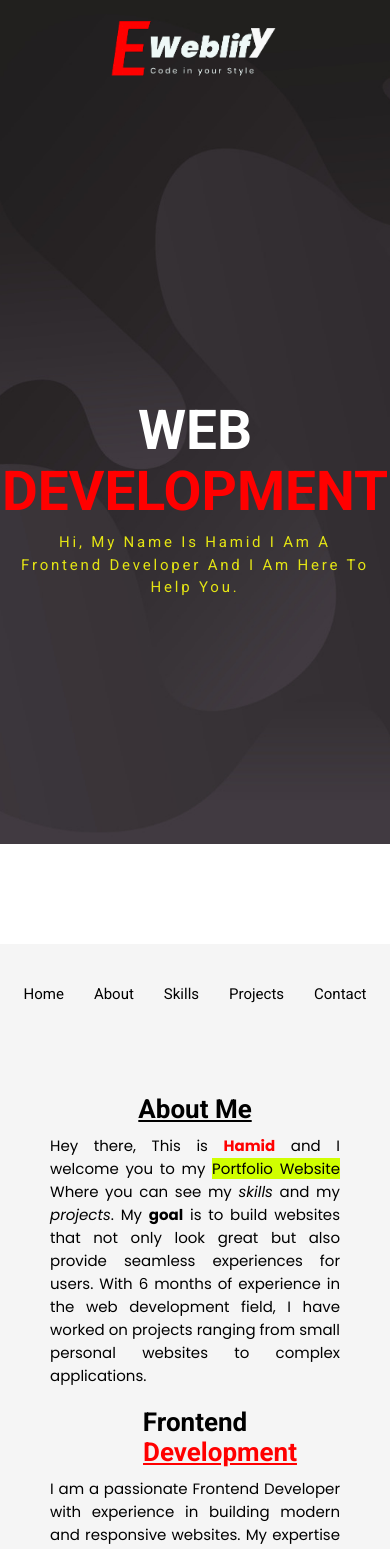
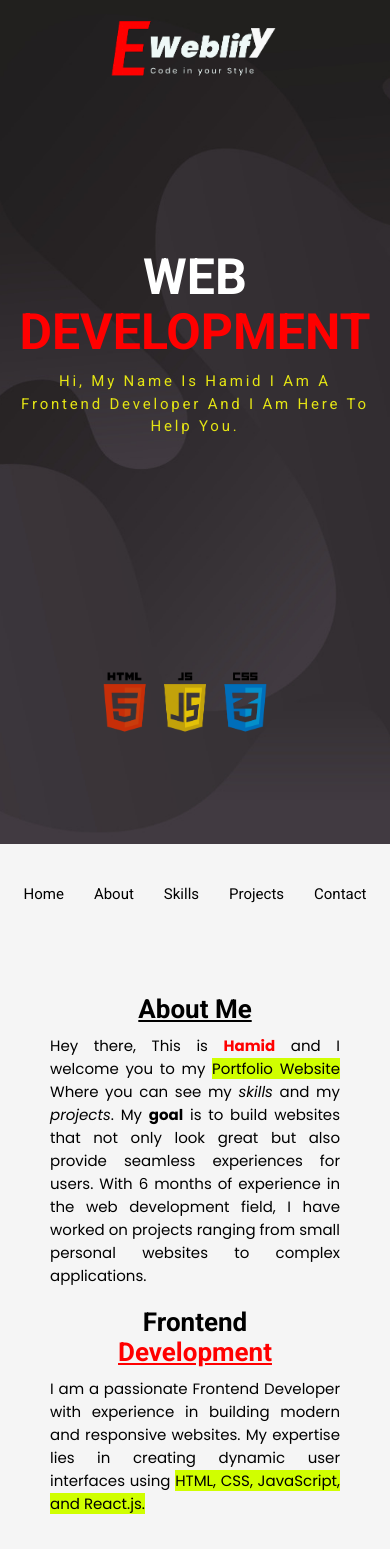
Before and after one commit to EWeblify/EWeblify-Portfolio, a React (Create React App) app: page / in a window 390 px wide. Shown: the top 1549 px of the page. Built offline with nearby package versions, Linux system fonts and the light colour scheme; a web font is replaced by a local one.

Commit message:
Updated website content

```diff
--- a/src/components/Eweblify.js
+++ b/src/components/Eweblify.js
@@ -371,7 +371,6 @@ const Eweblify = () => {
         <div className="contact-left">
           <h1>Let's chat Together</h1>
           <h1>Tell me about the website you want.</h1>
-          <div className="contact-box">
             <div className="contacts">
               <span><img src={mail} alt="icon" /></span>
               <span>
@@ -399,7 +398,6 @@ const Eweblify = () => {
                 <p>My Facebook account</p>
                 <p><a href="https://www.facebook.com/" target='_blank'>EWeblify (Facebook)</a></p>
               </span>
-            </div>
           </div>
         </div>
 
--- a/src/components/style.css
+++ b/src/components/style.css
@@ -10,7 +10,8 @@
 }
 
 /* Body */
-html, body {
+html,
+body {
   font-family: 'Roboto', sans-serif;
   overflow-x: hidden;
   width: 100%;
@@ -21,6 +22,7 @@ html, body {
   overflow: hidden;
   position: relative;
 }
+
 .header {
   height: 100vh;
   color: white;
@@ -44,7 +46,8 @@ html, body {
   animation-duration: 1.5s;
   animation-timing-function: ease-in-out;
 }
-.head-txt span{
+
+.head-txt span {
   color: red;
 }
 
@@ -73,12 +76,16 @@ html, body {
   z-index: 1000;
 }
 
-.card, .card2, .card3 {
+.card,
+.card2,
+.card3 {
   position: absolute;
   transform: rotate(-20deg);
 }
 
-.card img, .card2 img, .card3 img {
+.card img,
+.card2 img,
+.card3 img {
   width: 510px;
   height: 220px;
   box-shadow: -20px 20px 17px rgba(0, 0, 0, 0.8);
@@ -109,6 +116,7 @@ html, body {
     transform: translate(100vw, -100px) rotate(-20deg);
     opacity: 0;
   }
+
   to {
     transform: translate(0, 0) rotate(-20deg);
     opacity: 1;
@@ -120,6 +128,7 @@ html, body {
     transform: translate(100vw, -100px) rotate(-20deg);
     opacity: 0;
   }
+
   to {
     transform: translate(0, 0) rotate(-20deg);
     opacity: 1;
@@ -131,32 +140,38 @@ html, body {
     transform: translate(100vw, -100px) rotate(-20deg);
     opacity: 0;
   }
+
   to {
     transform: translate(0, 0) rotate(-20deg);
     opacity: 1;
   }
 }
-.lang-logo img{
+
+.lang-logo img {
   width: 180px;
   position: absolute;
   right: 10px;
   bottom: 5px;
   animation: langLogoAnime 2s ease-in-out;
 }
+
 @keyframes langLogoAnime {
-  0%{
+  0% {
     opacity: 0;
   }
-  100%{
+
+  100% {
     opacity: 1;
   }
 }
+
 /* Navbar */
 #navbar {
   display: flex;
   justify-content: center;
 }
-#navbar ul{
+
+#navbar ul {
   display: flex;
   list-style-type: none;
   text-align: center;
@@ -167,7 +182,8 @@ html, body {
   align-items: center;
   justify-content: center;
 }
-#navbar ul li a{
+
+#navbar ul li a {
   text-decoration: none;
   margin: 60px;
   font-size: 20px;
@@ -175,15 +191,18 @@ html, body {
   font-weight: bold;
   transition: all 0.2s;
 }
-#navbar ul li a:hover{
+
+#navbar ul li a:hover {
   color: red;
 }
+
 .underline-animation {
   display: inline-block;
   position: relative;
   color: red;
   cursor: pointer;
 }
+
 .underline-animation::after {
   content: "";
   position: absolute;
@@ -194,6 +213,7 @@ html, body {
   background-color: red;
   transition: width 0.3s ease;
 }
+
 .underline-animation:hover::after {
   width: 100%;
 }
@@ -201,74 +221,94 @@ html, body {
 
 /* Responsive website */
 @media (max-width: 1024px) {
-  .head-txt{
+  .head-txt {
     position: relative;
     z-index: 1500;
   }
-  #logo img{
+
+  #logo img {
     position: relative;
     z-index: 1500;
   }
-  .card img, .card2 img, .card3 img {
+
+  .card img,
+  .card2 img,
+  .card3 img {
     width: 400px;
     height: 180px;
     box-shadow: -20px 20px 17px rgba(0, 0, 0, 0.8);
   }
-  #navbar ul li a{
+
+  #navbar ul li a {
     margin: 40px;
   }
 }
- @media (max-width: 867px) {
+
+@media (max-width: 867px) {
   #navbar ul li a {
     margin: 40px;
   }
-  .card1 img{
+
+  .card1 img {
     display: none;
   }
-  .card2{
+
+  .card2 {
     top: 40px;
   }
-  .card3{
+
+  .card3 {
     top: 180px;
     right: -150px;
   }
 }
+
 @media (max-width: 768px) {
   #logo img {
     width: 240px;
   }
-  .card-sec{
+
+  .card-sec {
     display: none;
   }
- .head-txt{
+
+  .head-txt {
     text-align: center;
     margin-top: 100px;
     margin-left: auto;
     margin-right: auto;
   }
-  .head-txt h1{
+
+  .head-txt h1 {
     font-size: 70px;
   }
-  .head-txt p{
+
+  .head-txt p {
     font-size: 19px;
   }
-  .lang-logo{
+
+  .lang-logo {
     position: relative;
     display: flex;
     justify-content: center;
     top: 100px;
   }
-  .lang-logo img{
-    position: inherit;
-    top: 400px;
+
+  .lang-logo img {
+    position: relative;
+    top: 130px;
   }
-  #navbar ul li a{
+
+  #navbar ul li a {
     margin: 25px;
     font-size: 18px;
   }
 }
 
 @media (max-width: 565px) {
+  #navbar ul {
+    margin-top: 0;
+  }
   .head-txt {
     display: flex;
     flex-direction: column;
@@ -276,7 +316,6 @@ html, body {
     justify-content: center;
     text-align: center;
     width: 100%;
-    margin: 0 auto;
     padding: 0 20px;
     box-sizing: border-box;
   }
@@ -292,32 +331,39 @@ html, body {
     max-width: 440px;
     min-width: 300px;
   }
-  .lang-logo img{
-    position: relative;
-    top: 490px;
-  }
-  #navbar ul li a{
+
+  #navbar ul li a {
     font-size: 15px;
     margin: 18px;
+  }
+  .lang-logo img {
+    position: relative;
+    top: 100px;
   }
 }
 
 @media (max-width: 480px) {
-  #logo{
+  #navbar ul {
+    margin-top: 0;
+  }
+
+  #logo {
     display: flex;
     justify-content: center;
   }
+
   #logo img {
     width: 220px;
   }
-  .head-txt{
+
+  .head-txt {
     display: flex;
     align-items: center;
     justify-content: center;
-    margin-top: 250px;
   }
+
   .head-txt h1 {
-    font-size: 55px;
+    font-size: 50px;
   }
 
   .head-txt p {
@@ -326,10 +372,15 @@ html, body {
     max-width: 440px;
     min-width: 300px;
   }
-  .lang-logo{
-    display: none;
+  .lang-logo img {
+    position: relative;
+    top: 130px;
   }
-  #navbar ul li a{
+  .lang-logo {
+    /* display: none; */
+  }
+
+  #navbar ul li a {
     font-size: 15px;
     font-weight: normal;
     margin: 15px;
--- a/src/components/styleAbout.css
+++ b/src/components/styleAbout.css
@@ -224,7 +224,10 @@
     .im img{
         display: none;
     }
+    .con h1{
+       text-align: center;
+    }
     .con h1 span{
-        margin-left: 50px;
+        margin: 0;
     }
 }
--- a/src/components/styleContact.css
+++ b/src/components/styleContact.css
@@ -168,6 +168,9 @@
   }
 
   @media (max-width: 768px) {
+    .contactSec{
+      margin-top: 0;
+    }
     .contactSec {
         display: flex;
         flex-direction: column-reverse;
@@ -186,6 +189,10 @@
     .contact-left{
         margin-top: 20px;
       }
+      .contact-left{
+        width: 100%;
+        margin-left: 0;
+      }
       .contact-input {
         width: 400px;
       }
@@ -200,13 +207,16 @@
 }
 
 @media (max-width: 480px) {
+  .contactSec{
+    margin-top: 0;
+  }
   .contact-right{
     width: 350px;
     margin-left: 60px;
   }
-  .contacts{
-    margin-left: auto;
-    margin-right: auto;
+  .contact-left{
+    width: 100%;
+    margin-left: 0;
   }
   .contact-right h2{
     font-size: 21px;
--- a/src/components/styleProjects.css
+++ b/src/components/styleProjects.css
@@ -133,6 +133,12 @@
 }
 
 @media (max-width: 768px) {
+    .projectSec h1{
+        margin-top: 20px;
+    }
+    .projectSec{
+        margin-top: 0;
+    }
     .projectbox{
         width: 200px;
     }
@@ -156,6 +162,12 @@
 }
 
 @media (max-width: 480px) {
+    .projectSec h1{
+        margin-top: 20px;
+    }
+    .projectSec{
+        margin-top: 0;
+    }
     .projectbox{
         width: 150px;
     }
--- a/src/components/styleSkill.css
+++ b/src/components/styleSkill.css
@@ -1,5 +1,6 @@
 /* Font */
 @import url('https://fonts.googleapis.com/css2?family=Fredoka:wght@300..700&family=Playfair+Display:ital,wght@0,400..900;1,400..900&family=Poppins:ital,wght@0,100;0,200;0,300;0,400;0,500;0,600;0,700;0,800;0,900;1,100;1,200;1,300;1,400;1,500;1,600;1,700;1,800;1,900&family=Roboto:ital,wght@0,100;0,300;0,400;0,500;0,700;0,900;1,100;1,300;1,400;1,500;1,700;1,900&family=Sofadi+One&display=swap');
+
 /* Skill section */
 .skillSec {
     background-color: rgb(20, 20, 20);
@@ -92,12 +93,14 @@
     from {
         width: 0;
     }
+
     to {
         width: 100%;
     }
 }
+
 /* Experties */
-.expertiesSec{
+.expertiesSec {
     display: grid;
     grid-template-areas:
         'expreties expertiesImg';
@@ -105,22 +108,26 @@
     margin-top: 80px;
     padding: 20px;
 }
-.experties{
+
+.experties {
     grid: experties;
     border: 10px solid white;
     padding: 15px;
     border-radius: 30px;
 }
-.experties h1{
+
+.experties h1 {
     letter-spacing: 2px;
     font-size: 40px;
 }
-.experties ul{
+
+.experties ul {
     display: flex;
     flex-direction: column;
     margin-top: 30px;
 }
-.experties li{
+
+.experties li {
     color: white;
     font-size: 19px;
     line-height: 2.3;
@@ -128,40 +135,46 @@
     list-style-position: inside;
     font-family: "Poppins", sans-serif;
 }
-.expertiesImg{
+
+.expertiesImg {
     display: flex;
     align-items: center;
     justify-content: center;
 }
-.expertiesImg img{
+
+.expertiesImg img {
     width: 500px;
 }
 
 /* animation */
-.expertiesImg{
+.expertiesImg {
     opacity: 0;
     transform: translateY(20px);
     transition: opacity 0.5s ease, transform 0.5s ease;
 }
-.experties h1{
+
+.experties h1 {
     opacity: 0;
     transition: opacity 0.5s ease, transform 0.5s ease;
 }
+
 .experties li {
     opacity: 0;
     transform: translateY(20px);
     transition: opacity 0.5s ease, transform 0.5s ease;
 }
 
-.expertiesImg.reveal{
+.expertiesImg.reveal {
     opacity: 1;
     transition-delay: 0.2s;
     transform: translateY(0);
 }
-  .experties.reveal h1{
+
+.experties.reveal h1 {
     opacity: 1;
     transition-delay: 0.3s;
 }
+
 .experties.reveal li:nth-child(1) {
     transition-delay: 0.2s;
     opacity: 1;
@@ -201,24 +214,29 @@
 
 /* Responsive website */
 @media (max-width: 1024px) {
-    .expertiesSec{
+    .expertiesSec {
         grid-template-columns: 1.5fr 1fr;
     }
-    .experties ul li{
+
+    .experties ul li {
         font-size: 16px;
     }
-    .expertiesImg img{
+
+    .expertiesImg img {
         width: 300px;
     }
 }
+
 @media (max-width: 768px) {
-    .skillSec h1{
+    .skillSec h1 {
         font-size: 30px;
     }
-    .skills{
+
+    .skills {
         max-width: 440px;
     }
-    .expertiesImg img{
+
+    .expertiesImg img {
         display: none;
     }
 
@@ -229,35 +247,48 @@
 }
 
 @media (max-width: 565px) {
-    .skills{
+    .skillSec {
+        margin-top: 0;
+    }
+    .skills {
         max-width: 400px;
     }
-    .experties{
+
+    .experties {
         width: 400px;
         height: 450px;
     }
 }
 
 @media (max-width: 480px) {
-    .skillSec h1{
+    .skillSec {
+        margin-top: 0;
+    }
+
+    .skillSec h1 {
         font-size: 27px;
     }
-    .skills{
+
+    .skills {
         max-width: 350px;
     }
-    .experties{
+
+    .experties {
         width: 350px;
         height: 400px;
         padding: 5px;
     }
-    .experties h1{
+
+    .experties h1 {
         letter-spacing: 1.5px;
         font-size: 30px;
     }
-    .experties ul{
+
+    .experties ul {
         margin-top: 10px;
     }
-    .experties li{
+
+    .experties li {
         font-size: 17px;
         line-height: 2;
     }
```
Lines whose indentation alone changed are shown as unchanged.
